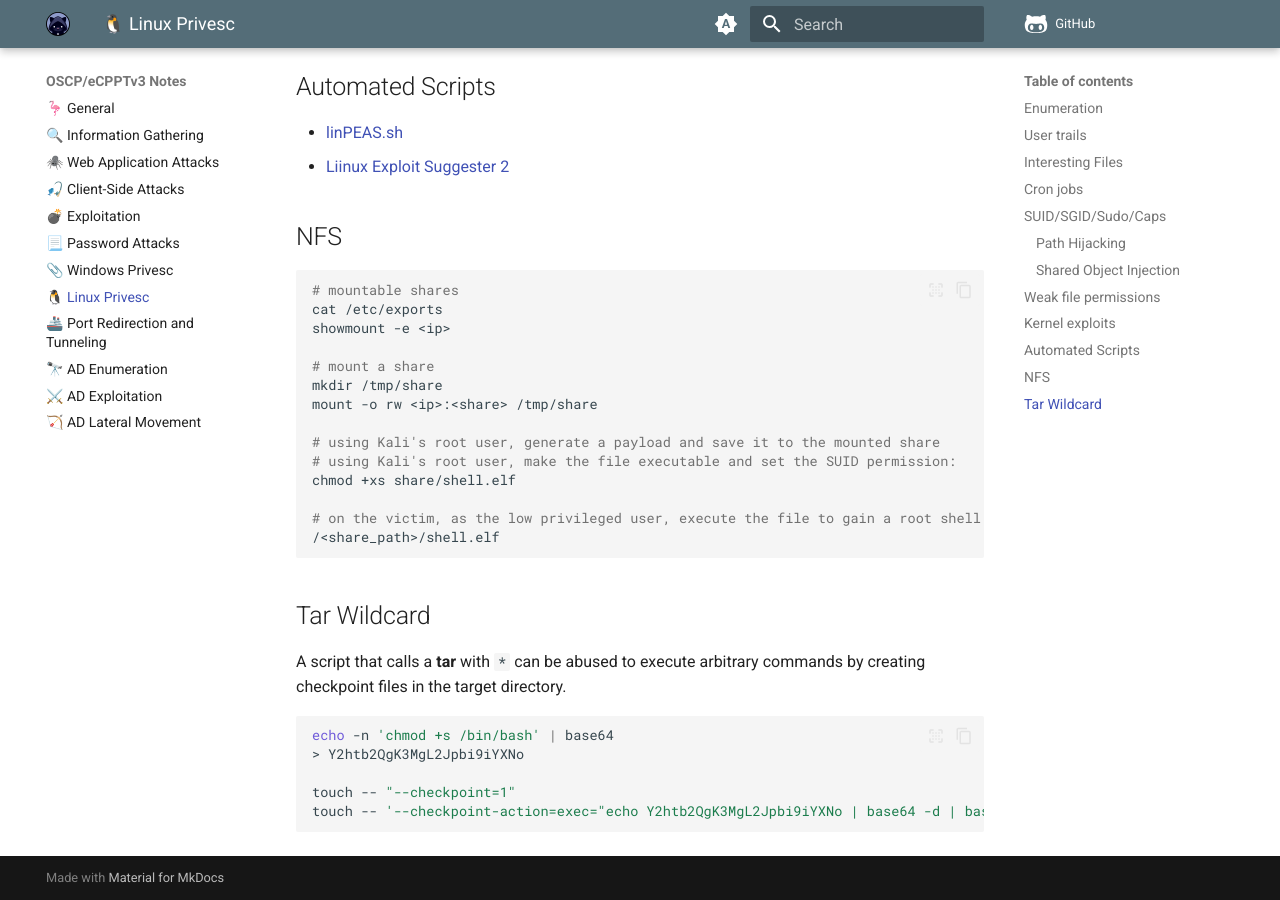
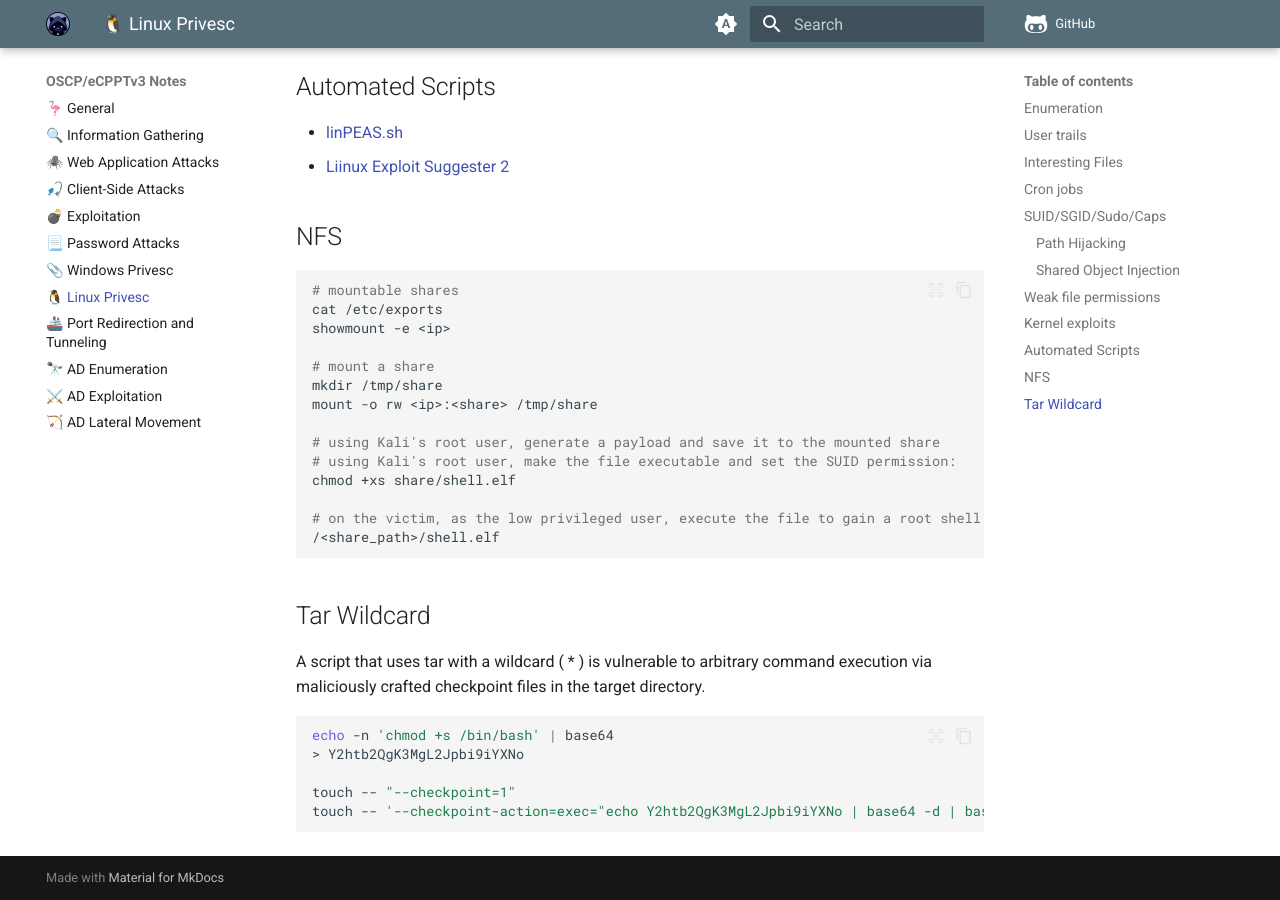
Before and after one commit to krovs/oscp-notes, an MkDocs documentation site: the page built from docs/16_linux_privesc.md, in a window 1280 px wide and 900 px high, scrolled down 4402 px. Built offline with MkDocs 1.6.1 and Material for MkDocs 9.7.7, drawn with Linux system fonts in a browser that asks for light colours; comment, search, counter and statistics services are not loaded.

Commit message:
Upgrade sentence

````diff
--- a/docs/16_linux_privesc.md
+++ b/docs/16_linux_privesc.md
@@ -233,7 +233,7 @@ chmod +xs share/shell.elf
 
 ## Tar Wildcard
 
-A script that calls a **tar** with `*` can be abused to execute arbitrary commands by creating checkpoint files in the target directory.
+A script that uses tar with a wildcard ( * ) is vulnerable to arbitrary command execution via maliciously crafted checkpoint files in the target directory.
 
 ```shell
 echo -n 'chmod +s /bin/bash' | base64
````
